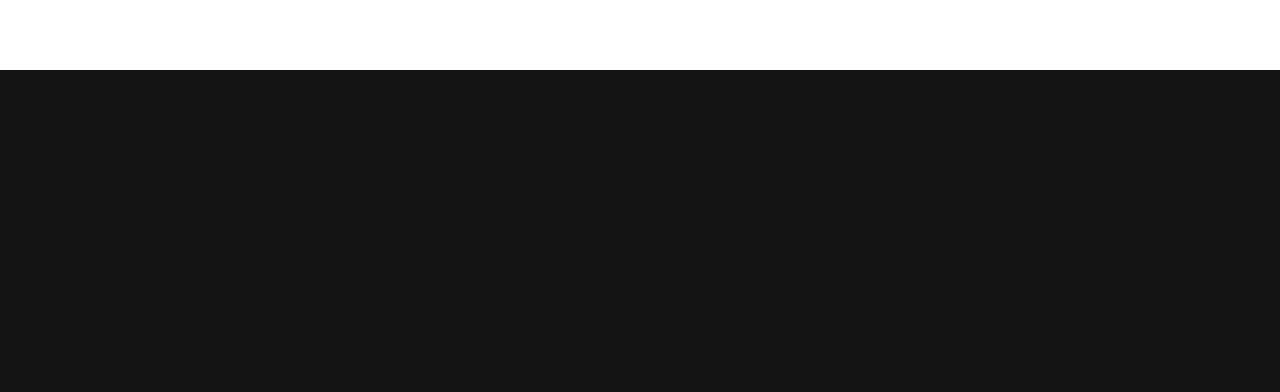
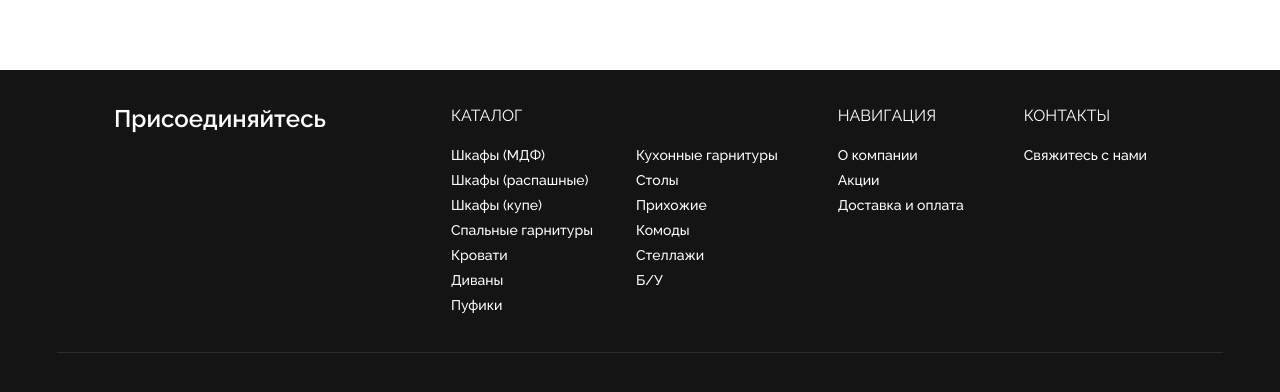
Before and after one commit to NzrSdv/viteProject, a Vue app: page / in a window 1280 px wide. Shown: the part 4753-5145 px from the top of the page. Built offline with nearby package versions, Linux system fonts and the light colour scheme.

Commit message:
ended the footer and main page but flexible

```diff
--- a/src/components/footer/FooterComponent.vue
+++ b/src/components/footer/FooterComponent.vue
@@ -1,18 +1,90 @@
+<script setup>
+import FooterLinksComponent from "./FooterLinksComponent.vue";
+</script>
 <template>
   <footer class="footer">
-<div class="container"></div>
+    <div class="container">
+      <div class="left">
+        <h2 class="title">Присоединяйтесь</h2>
+      </div>
+      <div class="right">
+        <FooterLinksComponent v-for="(item, index) in footerInfo" :key="index" :info="item"/>
+      </div>
+    </div>
   </footer>
 </template>
 <script>
 export default {
-
-}
+  name: "FooterComponent",
+  components: { FooterLinksComponent },
+  data() {
+    return {
+      footerInfo: [
+        {
+          title: "каталог",
+          links: [
+            { name: "Шкафы (МДФ)", link: "" },
+            { name: "Шкафы (распашные)", link: "" },
+            { name: "Шкафы (купе)", link: "" },
+            { name: "Спальные гарнитуры", link: "" },
+            { name: "Кровати", link: "" },
+            { name: "Диваны", link: "" },
+            { name: "Пуфики", link: "" },
+            { name: "Кухонные гарнитуры", link: "" },
+            { name: "Столы", link: "" },
+            { name: "Прихожие", link: "" },
+            { name: "Комоды", link: "" },
+            { name: "Стеллажи", link: "" },
+            { name: "Б/У", link: "" },
+          ],
+        },
+        {
+          title: "навигация",
+          links: [
+            { name: "О компании", link: "" },
+            { name: "Акции", link: "" },
+            { name: "Доставка и оплата", link: "" },
+          ],
+        },
+        {
+          title: "контакты",
+          links: [
+            { name: "Cвяжитесь с нами", link: "" },
+          ],
+        },
+      ],
+    };
+  },
+};
 </script>
-<style>
-    .footer{
+<style scoped>
+.footer {
   margin-top: 100px;
   min-height: 346px;
   background-color: #141414;
-
+  padding: 34px 57px;
+}
+.footer .container{
+    display: flex;
+    justify-content: flex-start;
+    gap:125px;
+    flex-wrap: wrap;
+    padding-bottom: 38px;
+    border-bottom: 1px solid #FFFFFF1A;
+}
+.title {
+  color: white;
+  font-family: "Raleway";
+  font-weight: 600;
+  font-size: 24px;
+  line-height: 30px;
+  letter-spacing: 0%;
+}
+.right{
+    display:flex;
+    gap:60px;
+    justify-content: center;
+    align-items: flex-start;
+    flex-wrap: wrap;
 }
 </style>
--- /dev/null
+++ b/src/components/footer/FooterLinksComponent.vue
@@ -0,0 +1,51 @@
+<template>
+  <div class="wrapper">
+    <h3 class="links-title">{{ info.title }}</h3>
+    <ul class="links">
+      <li v-for="(item, index) in info.links" :key="index">
+        <a :href="item.link">{{ item.name }}</a>
+      </li>
+    </ul>
+  </div>
+</template>
+<script>
+export default {
+  name: "FooterLinksComponent",
+  props: {
+    info: Object,
+  },
+};
+</script>
+<style scoped>
+.wrapper {
+  color: white;
+  display: flex;
+  flex-direction: column;
+  align-items: flex-start;
+  gap:18px;
+}
+.links-title {
+  font-family: "Raleway";
+  font-weight: 400;
+  font-size: 16px;
+  line-height: 24px;
+  letter-spacing: 2%;
+  text-transform: uppercase;
+}
+ul.links {
+  max-height: 180px;
+  display: flex;
+  flex-direction: column;
+  justify-content: flex-start;
+  column-gap: 43px;
+  row-gap: 7px;
+  flex-wrap: wrap;
+}
+ul li a {
+  font-family: 'Raleway';
+  font-weight: 500;
+  font-size: 14px;
+  line-height: 18px;
+  letter-spacing: 0%;
+}
+</style>
```
Lines whose indentation alone changed are shown as unchanged.
